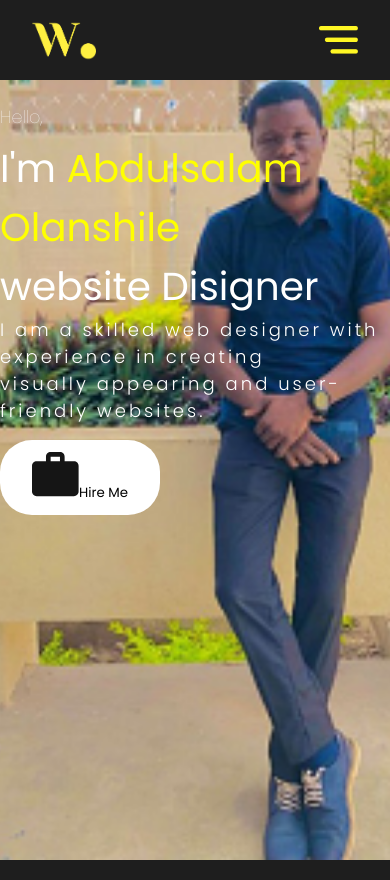
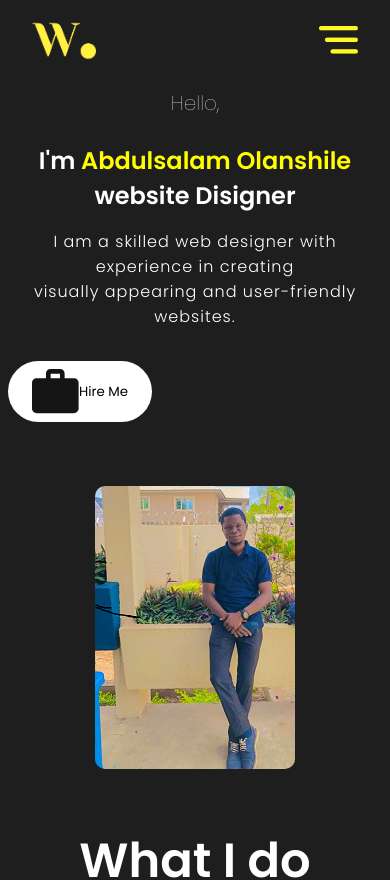
Before and after one commit to iamolanshile/AbdulsalamOlanshile, a React (Create React App) app: page / in a window 390 px wide. Shown: the top 880 px of the page. Built offline with nearby package versions, Linux system fonts and the light colour scheme.

Commit message:
Update intro.css

```diff
--- a/src/components/Intro/intro.css
+++ b/src/components/Intro/intro.css
@@ -4,32 +4,37 @@
   max-width: 75rem;
   margin: 0 auto;
   overflow: hidden;
-  position: relative;
+  display: flex;
+  align-items: center;
+  justify-content: space-between;
+  padding: 2rem;
+  gap: 2rem;
+}
+
+.introContent {
+  flex: 1;
+  display: flex;
+  flex-direction: column;
+  justify-content: center;
+  max-width: 50%;
 }
 
 .bg {
-  position: absolute;
-  top: -4rem;
-  right: 0;
-  z-index: -1;
+  flex: 1;
+  max-width: 40%;
+  height: auto;
   object-fit: cover;
-  height: 100vh;
-}
-
-.Content {
-  height: 100vh;
-  width: 100vw;
-  padding: 2rem;
-  font-size: 3rem;
-  font-weight: 700;
-  display: flex;
-  flex-direction: column;
-  justify-content: center;
+  border-radius: 10px;
 }
 
 .hello {
   font-size: 1.75rem;
   font-weight: 100;
+}
+
+.introText {
+  font-size: 3rem;
+  font-weight: 700;
 }
 
 .introName {
@@ -39,7 +44,8 @@
 .introPara {
   font-size: large;
   font-weight: 300;
-  letter-spacing: 3px;
+  letter-spacing: 1px;
+  margin: 1rem 0;
 }
 
 .btn {
@@ -48,29 +54,71 @@
   padding: 0.75rem 2rem;
   border: none;
   border-radius: 2rem;
+  display: flex;
+  align-items: center;
+  cursor: pointer;
 }
 
 .btnImg {
   object-fit: cover;
-  margin: 0 0.25rem;
+  margin: 0 0.5rem;
   height: 1rem;
 }
 
+/* Medium screens (e.g., tablets) */
 @media screen and (max-width: 840px) {
-  .bg {
-    right: -10vw;
+  #intro {
+    flex-direction: column;
+    height: auto;
+    padding: 1rem;
   }
 
   .introContent {
-    font-size: 10vw;
+    max-width: 100%;
+    text-align: center;
   }
+
+  .bg {
+    max-width: 80%;
+    margin-top: 1rem;
+  }
+
+  .introText {
+    font-size: 2rem;
+  }
+
   .hello {
-    font-size: 4.5vw;
+    font-size: 1.5rem;
   }
 }
 
+/* Small screens (e.g., mobile) */
 @media screen and (max-width: 480px) {
+  #intro {
+    padding: 0.5rem;
+  }
+
+  .introContent {
+    max-width: 100%;
+  }
+
   .bg {
-    right: -20vw;
+    max-width: 100%;
+  }
+
+  .introText {
+    font-size: 1.5rem;
+  }
+
+  .hello {
+    font-size: 1.25rem;
+  }
+
+  .introPara {
+    font-size: medium;
+  }
+
+  .btn {
+    padding: 0.5rem 1.5rem;
   }
 }
```
